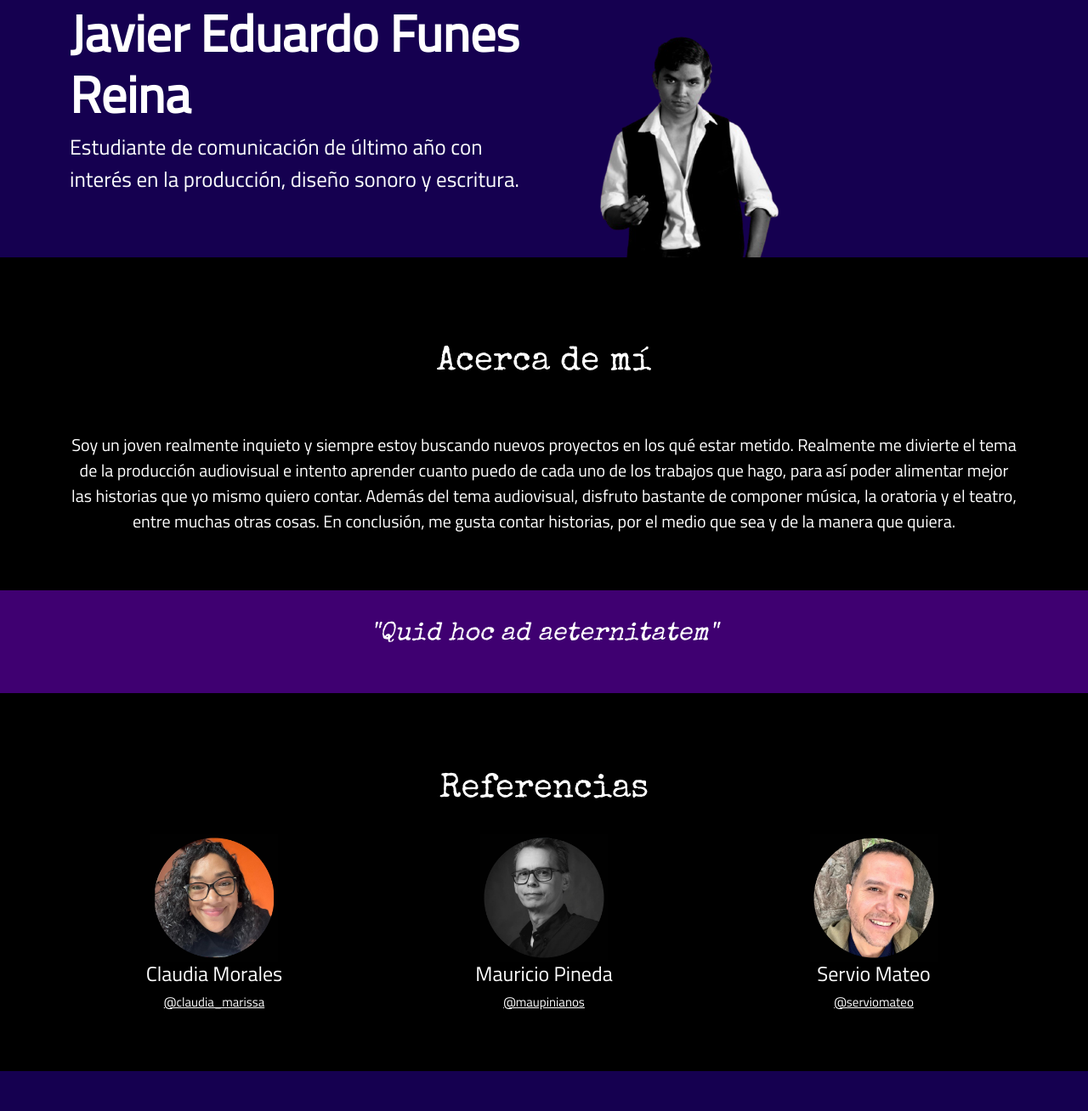
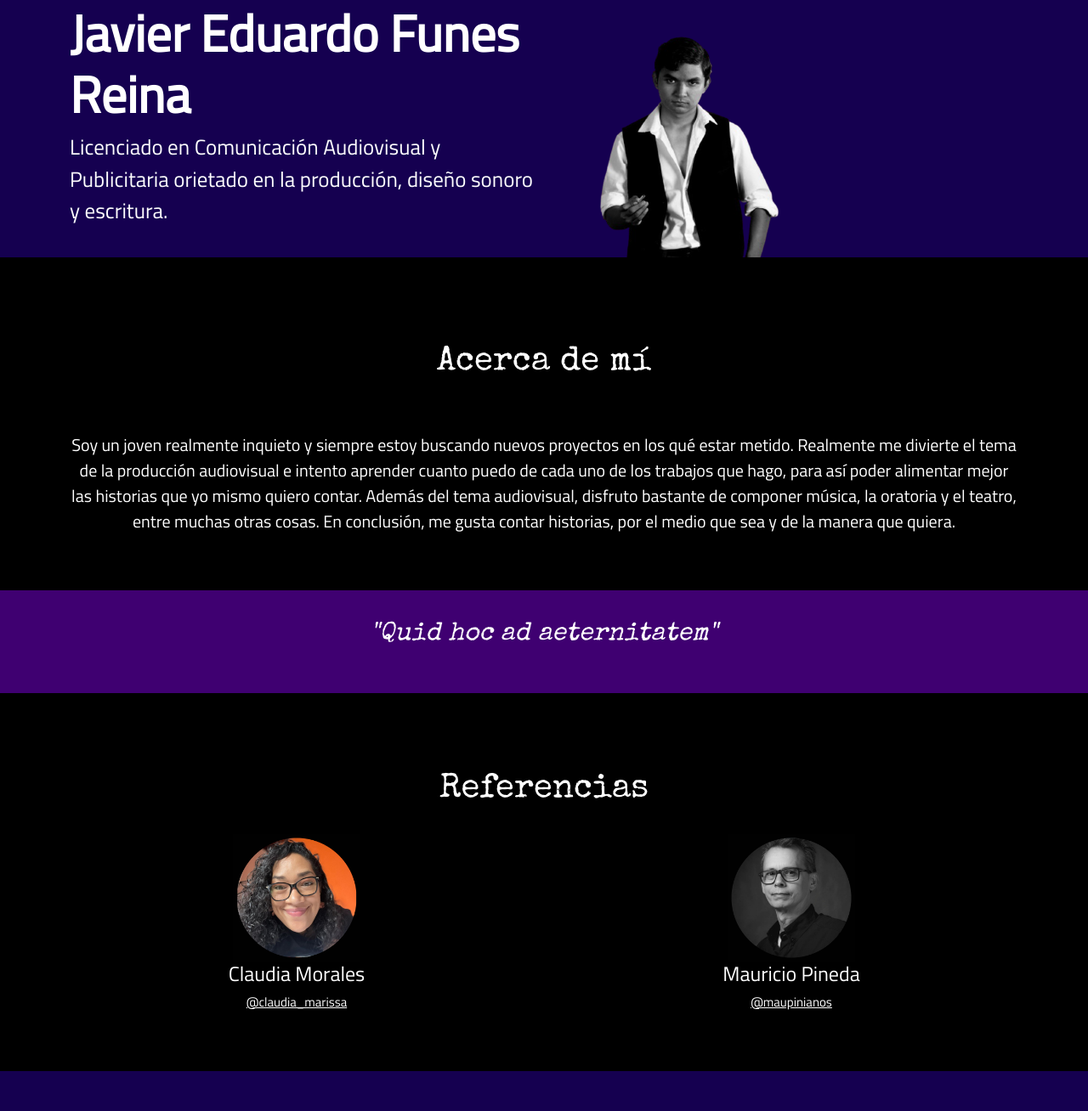
Before and after one commit to JavFun/portafolio, a plain HTML site: page index.html in a window 1280 px wide. Shown: the part 215-1523 px from the top of the page at 85% size. Drawn offline with nearby package versions, Linux system fonts and the light colour scheme.

Commit message:
Licenciado

```diff
--- a/index.html
+++ b/index.html
@@ -60,7 +60,7 @@
         <div class="row">
             <article class="col-lg-6 col-sm-6 col-12 container">
                 <h2 class="letra-grande">Javier Eduardo Funes Reina</h2>
-                <p>Estudiante de comunicación de último año con interés en la producción, diseño sonoro y escritura.</p>
+                <p>Licenciado en Comunicación Audiovisual y Publicitaria orietado en la producción, diseño sonoro y escritura.</p>
 
             </article>
 
@@ -94,24 +94,19 @@
         <h2 class="text-center subtitulo">Referencias</h2>
 
         <div class="row text-center">
-            <article class="col-lg-4 col-sm-6 col-12">
+            <article class="col-lg-6 col-sm-6 col-12">
                 <img src="img/ref1.png" alt="Claudia Marissa"  width="150px">
                 <h4>Claudia Morales</h4>
                 <a href="https://www.instagram.com/claudia_marissa/">@claudia_marissa</a>
 
             </article>
 
-            <article class="col-lg-4 col-sm-6 col-12">
+            <article class="col-lg-6 col-sm-6 col-12">
                 <img src="img/ref2.png" alt="Claudia Marissa" width="150px">
                 <h4>Mauricio Pineda</h4>
                 <a href="https://www.instagram.com/maupinianos/">@maupinianos</a>
             </article>
 
-            <article class="col-lg-4 col-sm-6 col-12">
-                <img src="img/ref3.png" alt="Claudia Marissa"  width="150px">
-                <h4>Servio Mateo</h4>
-                <a href="https://www.instagram.com/serviomateo/">@serviomateo</a>
-            </article>
         </div>
 
     </section>
```
